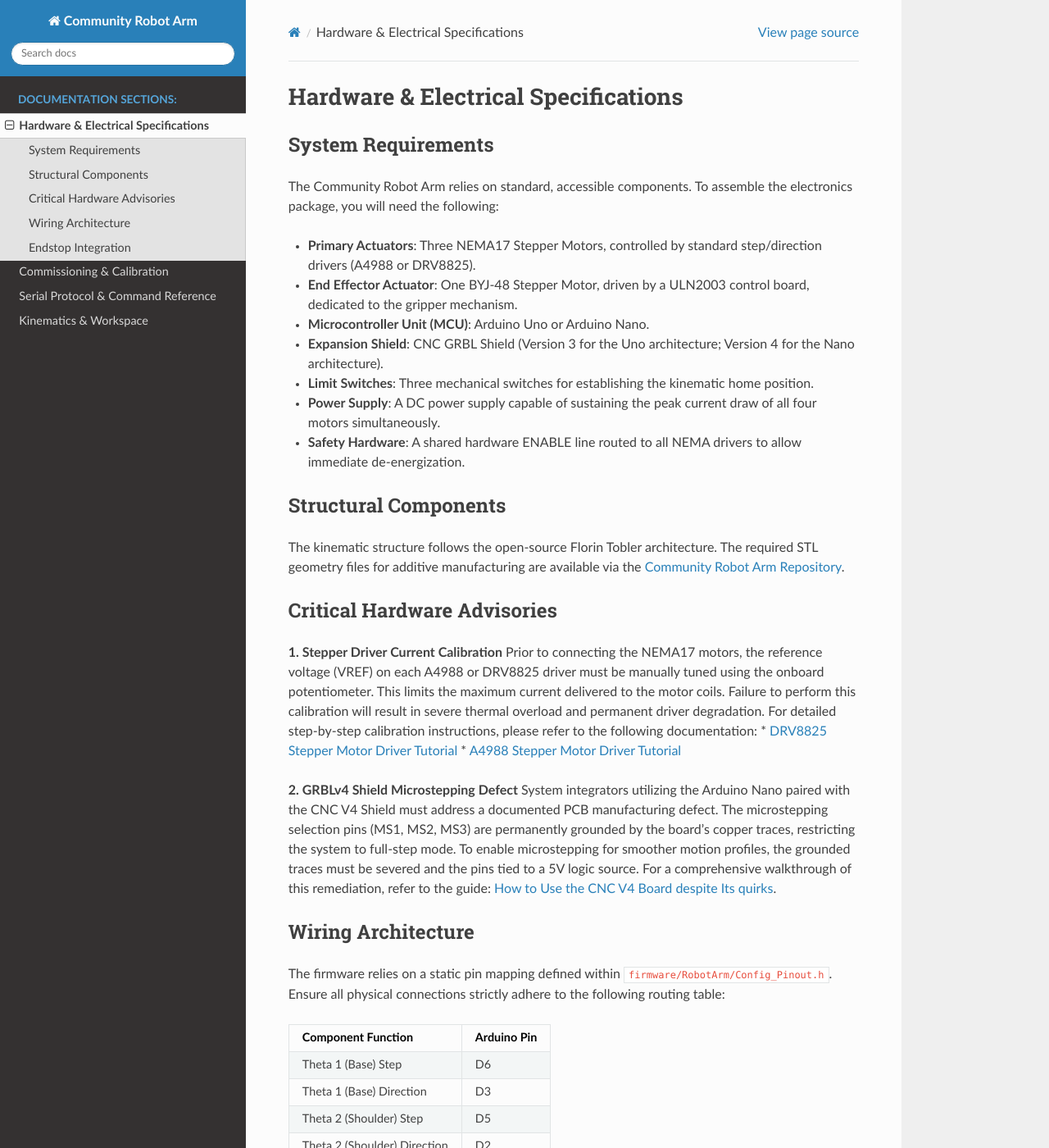
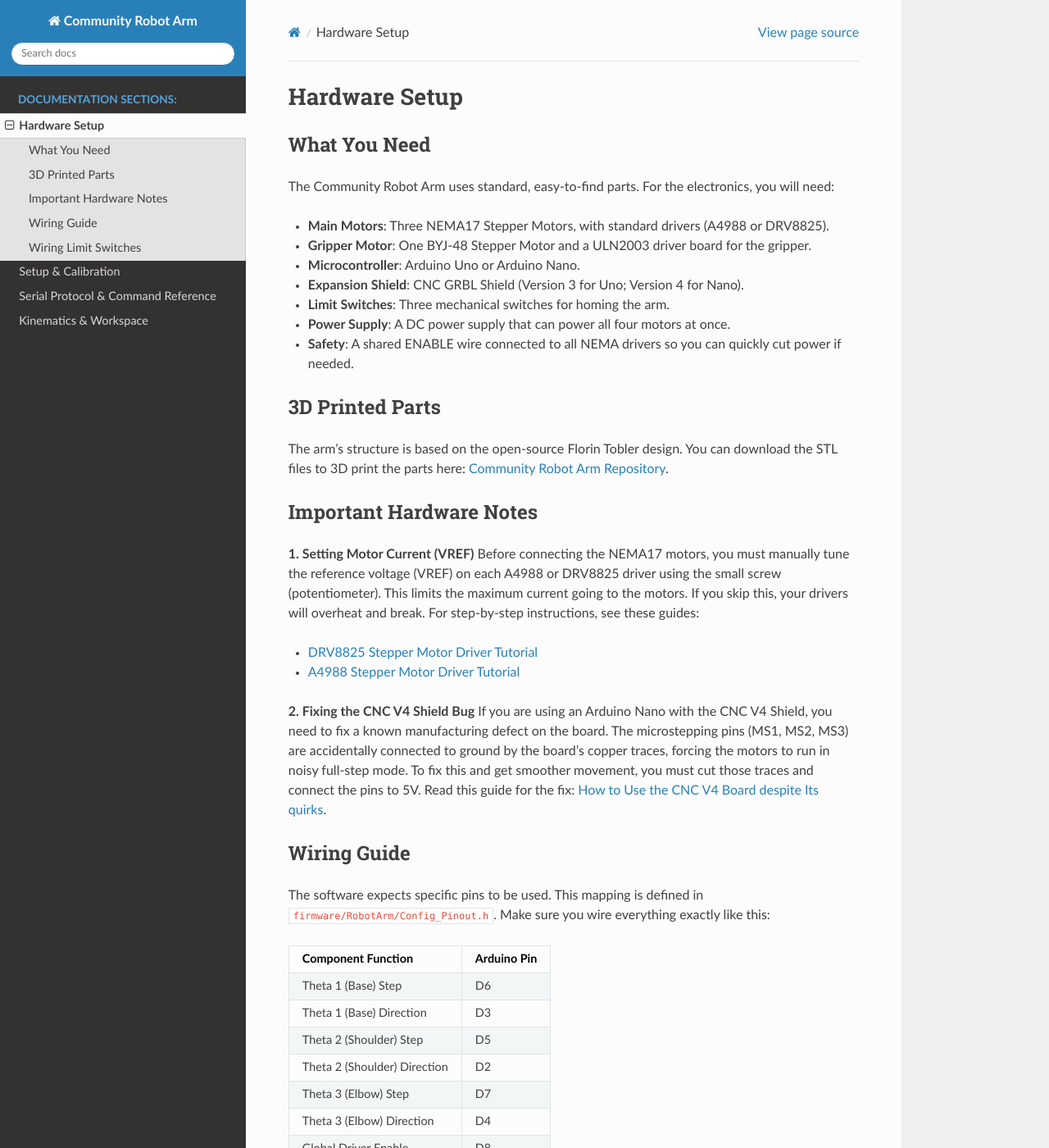
Before and after one commit to NguyenLe15325/Community-Robot-Arm, a Sphinx documentation site: the page built from docs/hardware.rst, in a window 1280 px wide and 1400 px high. Shown: the whole window at 82% size. Built offline with Sphinx 7.4.7 and the Read the Docs theme 3.1.0, drawn with Linux system fonts in a browser that asks for light colours; some of the changed text lies outside the part shown.

Commit message:
docs: Simplify language, fix list formatting, add pos_z.jpg

```diff
--- a/docs/hardware.rst
+++ b/docs/hardware.rst
@@ -1,36 +1,37 @@
-Hardware & Electrical Specifications
-====================================
+Hardware Setup
+==============
 
-System Requirements
--------------------
-The Community Robot Arm relies on standard, accessible components. To assemble the electronics package, you will need the following:
+What You Need
+-------------
+The Community Robot Arm uses standard, easy-to-find parts. For the electronics, you will need:
 
-* **Primary Actuators**: Three NEMA17 Stepper Motors, controlled by standard step/direction drivers (A4988 or DRV8825).
-* **End Effector Actuator**: One BYJ-48 Stepper Motor, driven by a ULN2003 control board, dedicated to the gripper mechanism.
-* **Microcontroller Unit (MCU)**: Arduino Uno or Arduino Nano.
-* **Expansion Shield**: CNC GRBL Shield (Version 3 for the Uno architecture; Version 4 for the Nano architecture).
-* **Limit Switches**: Three mechanical switches for establishing the kinematic home position.
-* **Power Supply**: A DC power supply capable of sustaining the peak current draw of all four motors simultaneously.
-* **Safety Hardware**: A shared hardware ENABLE line routed to all NEMA drivers to allow immediate de-energization.
+* **Main Motors**: Three NEMA17 Stepper Motors, with standard drivers (A4988 or DRV8825).
+* **Gripper Motor**: One BYJ-48 Stepper Motor and a ULN2003 driver board for the gripper.
+* **Microcontroller**: Arduino Uno or Arduino Nano.
+* **Expansion Shield**: CNC GRBL Shield (Version 3 for Uno; Version 4 for Nano).
+* **Limit Switches**: Three mechanical switches for homing the arm.
+* **Power Supply**: A DC power supply that can power all four motors at once.
+* **Safety**: A shared ENABLE wire connected to all NEMA drivers so you can quickly cut power if needed.
 
-Structural Components
----------------------
-The kinematic structure follows the open-source Florin Tobler architecture. The required STL geometry files for additive manufacturing are available via the `Community Robot Arm Repository <https://grabcad.com/library/robot-arm-community-version-cad-3d-printed-robotic-arm-1>`_.
+3D Printed Parts
+----------------
+The arm's structure is based on the open-source Florin Tobler design. You can download the STL files to 3D print the parts here: `Community Robot Arm Repository <https://grabcad.com/library/robot-arm-community-version-cad-3d-printed-robotic-arm-1>`_.
 
-Critical Hardware Advisories
-----------------------------
+Important Hardware Notes
+------------------------
 
-**1. Stepper Driver Current Calibration**
-Prior to connecting the NEMA17 motors, the reference voltage (VREF) on each A4988 or DRV8825 driver must be manually tuned using the onboard potentiometer. This limits the maximum current delivered to the motor coils. Failure to perform this calibration will result in severe thermal overload and permanent driver degradation. For detailed step-by-step calibration instructions, please refer to the following documentation:
+**1. Setting Motor Current (VREF)**
+Before connecting the NEMA17 motors, you must manually tune the reference voltage (VREF) on each A4988 or DRV8825 driver using the small screw (potentiometer). This limits the maximum current going to the motors. If you skip this, your drivers will overheat and break. For step-by-step instructions, see these guides:
+
 * `DRV8825 Stepper Motor Driver Tutorial <https://lastminuteengineers.com/drv8825-stepper-motor-driver-arduino-tutorial/>`_
 * `A4988 Stepper Motor Driver Tutorial <https://lastminuteengineers.com/a4988-stepper-motor-driver-arduino-tutorial/>`_
 
-**2. GRBLv4 Shield Microstepping Defect**
-System integrators utilizing the Arduino Nano paired with the CNC V4 Shield must address a documented PCB manufacturing defect. The microstepping selection pins (MS1, MS2, MS3) are permanently grounded by the board's copper traces, restricting the system to full-step mode. To enable microstepping for smoother motion profiles, the grounded traces must be severed and the pins tied to a 5V logic source. For a comprehensive walkthrough of this remediation, refer to the guide: `How to Use the CNC V4 Board despite Its quirks <https://www.instructables.com/How-to-Use-the-CNC-V4-Board-despite-Its-quirks/>`_.
+**2. Fixing the CNC V4 Shield Bug**
+If you are using an Arduino Nano with the CNC V4 Shield, you need to fix a known manufacturing defect on the board. The microstepping pins (MS1, MS2, MS3) are accidentally connected to ground by the board's copper traces, forcing the motors to run in noisy full-step mode. To fix this and get smoother movement, you must cut those traces and connect the pins to 5V. Read this guide for the fix: `How to Use the CNC V4 Board despite Its quirks <https://www.instructables.com/How-to-Use-the-CNC-V4-Board-despite-Its-quirks/>`_.
 
-Wiring Architecture
--------------------
-The firmware relies on a static pin mapping defined within ``firmware/RobotArm/Config_Pinout.h``. Ensure all physical connections strictly adhere to the following routing table:
+Wiring Guide
+------------
+The software expects specific pins to be used. This mapping is defined in ``firmware/RobotArm/Config_Pinout.h``. Make sure you wire everything exactly like this:
 
 +-----------------------------+--------------+
 | Component Function          | Arduino Pin  |
@@ -64,12 +65,13 @@ The firmware relies on a static pin mapping defined within ``firmware/RobotArm/C
 | Gripper IN4                 | A3           |
 +-----------------------------+--------------+
 
-Endstop Integration
--------------------
-The firmware utilizes the internal ``INPUT_PULLUP`` resistors on the microcontroller. By default, the system anticipates an active-low triggering mechanism (defined by ``ENDSTOP_ACTIVE_LOW true``).
+Wiring Limit Switches
+---------------------
+The software uses the Arduino's built-in pull-up resistors (``INPUT_PULLUP``). By default, it expects the switches to trigger when connected to ground (``ENDSTOP_ACTIVE_LOW true``).
 
-To wire the endstops under the default configuration:
-1. Connect the Common (COM) terminal of the microswitch to Ground.
-2. Connect the Normally Open (NO) terminal to the designated signal pin.
+To wire the limit switches for the default setup:
 
-Under this topology, an idle switch registers a logic HIGH, while a physically depressed switch pulls the logic LOW, signaling a collision or home state. If your electrical architecture demands an active-high configuration, update the ``ENDSTOP_ACTIVE_LOW`` macro in the firmware configuration header before compilation.
+1. Connect the Common (COM) pin of the switch to Ground.
+2. Connect the Normally Open (NO) pin of the switch to the correct Arduino signal pin.
+
+With this setup, the pin reads HIGH when the switch is untouched, and LOW when it is pressed. If your setup requires the opposite, change ``ENDSTOP_ACTIVE_LOW`` to false in the code before uploading.
```
Also changed, not shown: docs/commands.rst (+13 -13 lines), docs/setup.rst (+50 -43 lines).
